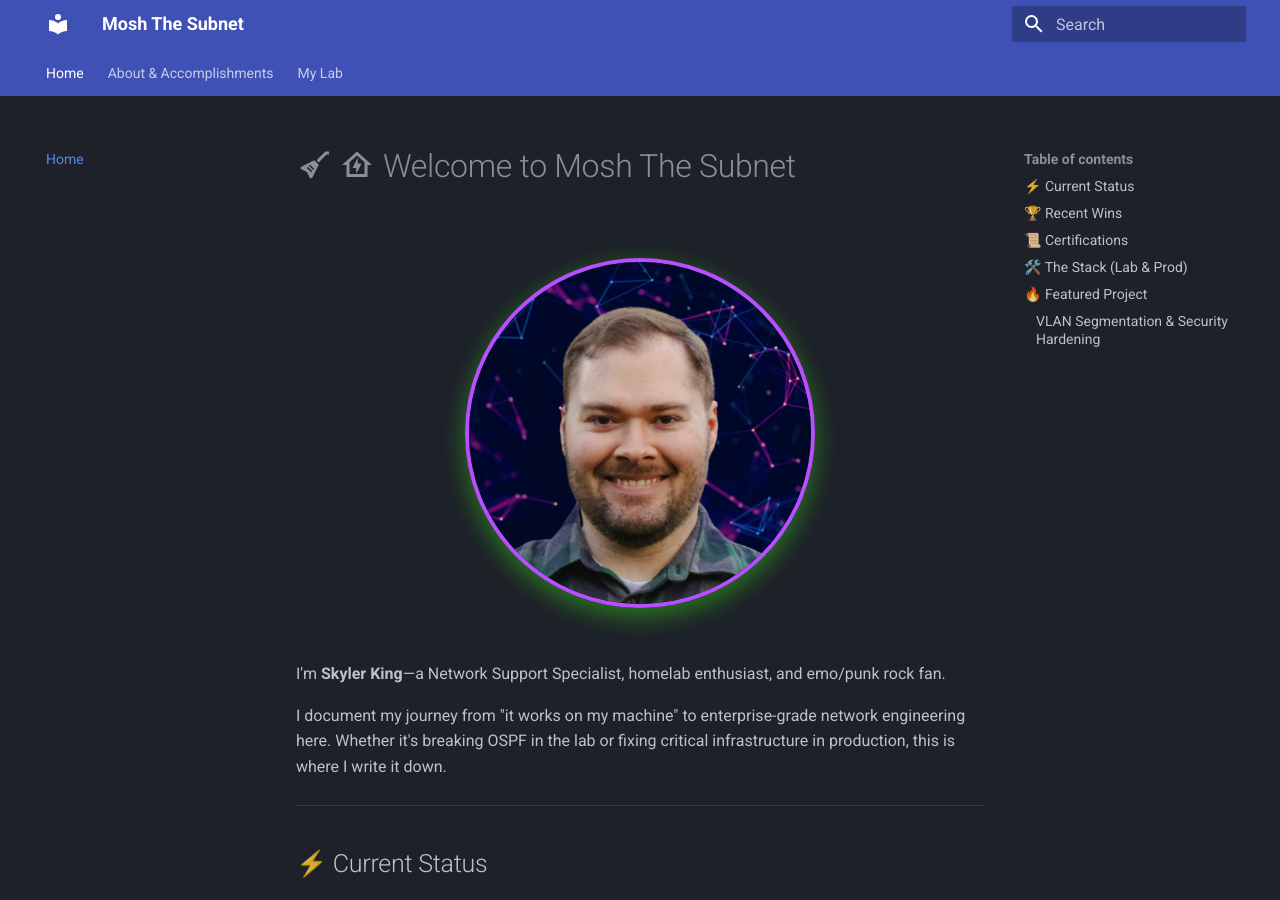
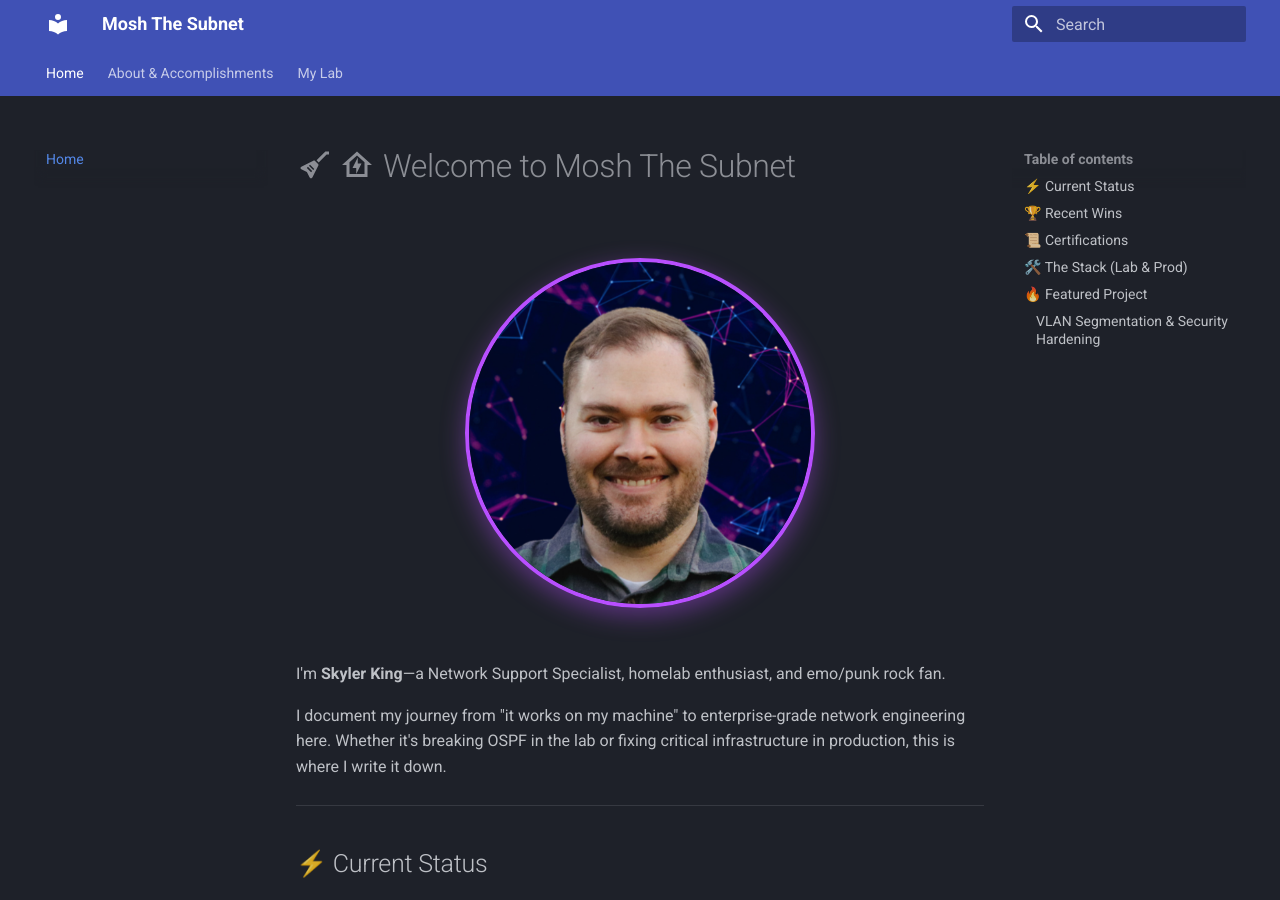
Before and after one commit to moshthesubnet/my-lab-docs, an MkDocs documentation site: the page built from docs/index.md, in a window 1280 px wide and 900 px high. Built offline with MkDocs 1.6.1 and Material for MkDocs 9.7.7, drawn with Linux system fonts in a browser that asks for light colours.

Commit message:
Update index.md

```diff
--- a/docs/index.md
+++ b/docs/index.md
@@ -1,7 +1,7 @@
 # :material-guitar-electric: :material-home-lightning-bolt-outline: Welcome to Mosh The Subnet
 
 <div align="center">
-  <img src="assets/github_profile.png" alt="Skyler King" width="350" style="border-radius: 50%; margin: 30px 0; border: 4px solid #b84fff; box-shadow: 0 8px 24px rgba(57,255,20,0.4);">
+  <img src="assets/github_profile.png" alt="Skyler King" width="350" style="border-radius: 50%; margin: 30px 0; border: 4px solid #b84fff; box-shadow: 0 8px 24px rgba(184,79,255,0.4);">
 </div>
 
 I'm **Skyler King**—a Network Support Specialist, homelab enthusiast, and emo/punk rock fan.
```
